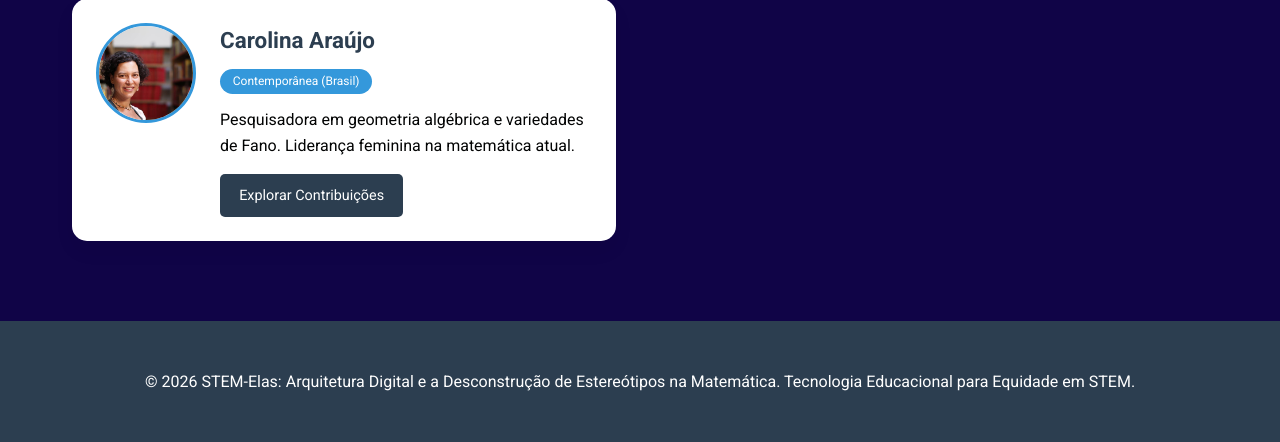
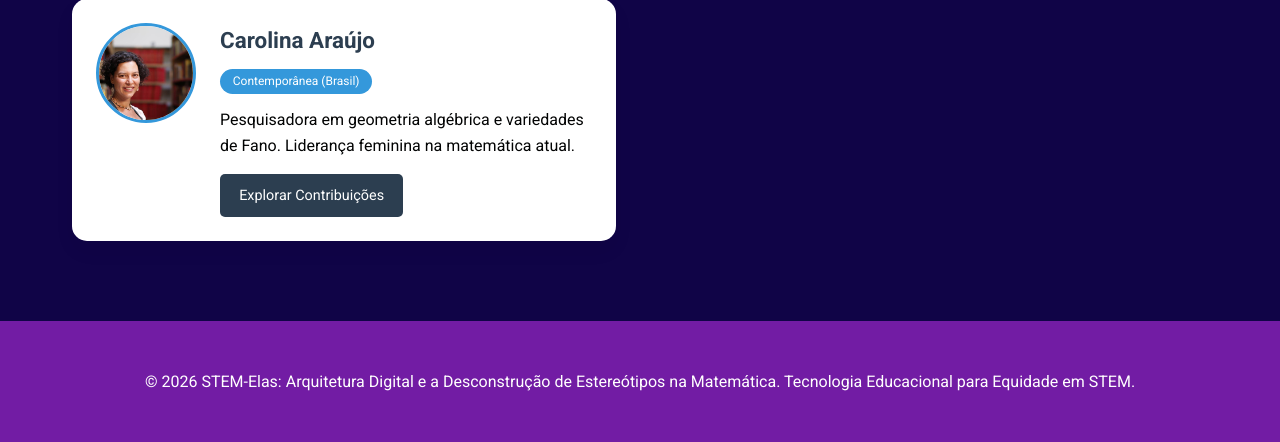
Before and after one commit to theonlyapolo/stem-elas, a Flask app: page / in a window 1280 px wide. Shown: the part 1829-2271 px from the top of the page. Run offline with Flask 3, Linux system fonts and the light colour scheme.

Commit message:
Change footer background color to #721ca4

```diff
--- a/static/css/style.css
+++ b/static/css/style.css
@@ -197,7 +197,7 @@ nav {
 }
 
 footer {
-    background: var(--primary);
+    background: #721ca4;
     color: var(--white);
     text-align: center;
     padding: 3rem 0;
```
